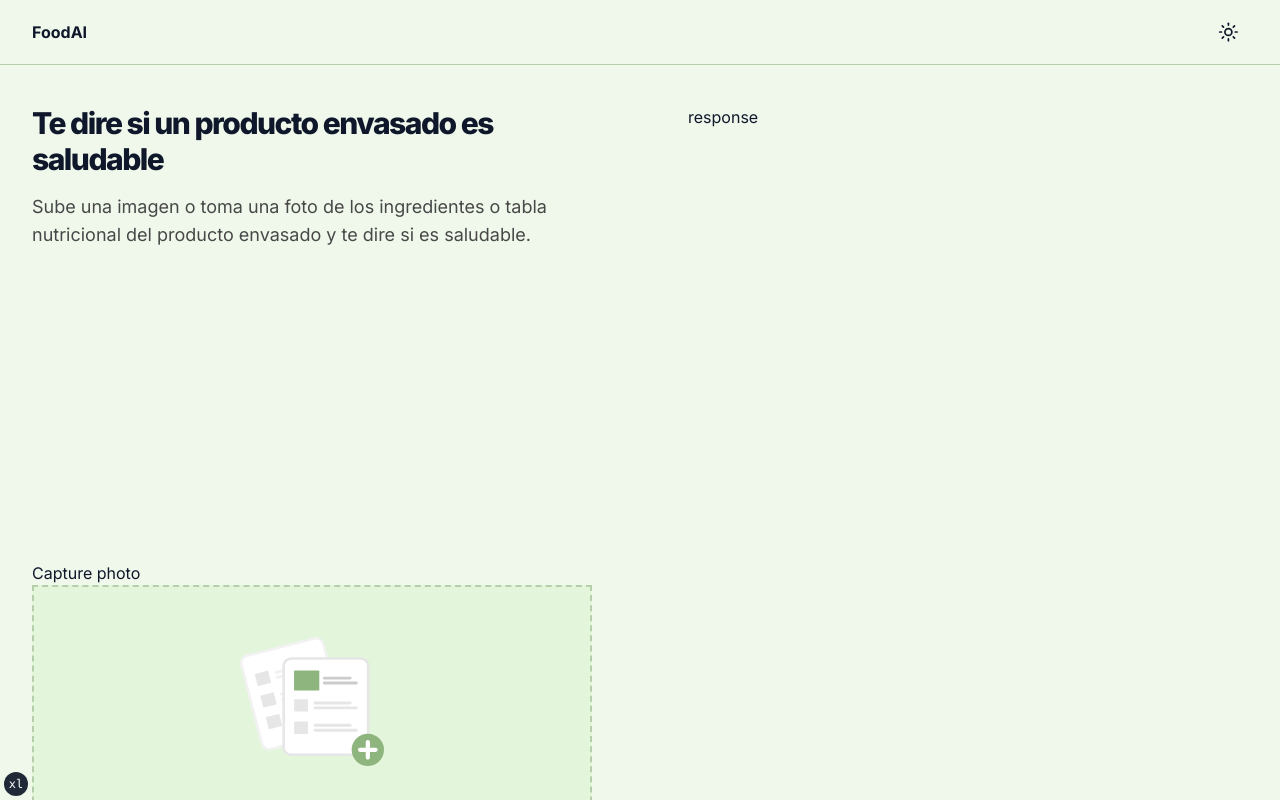
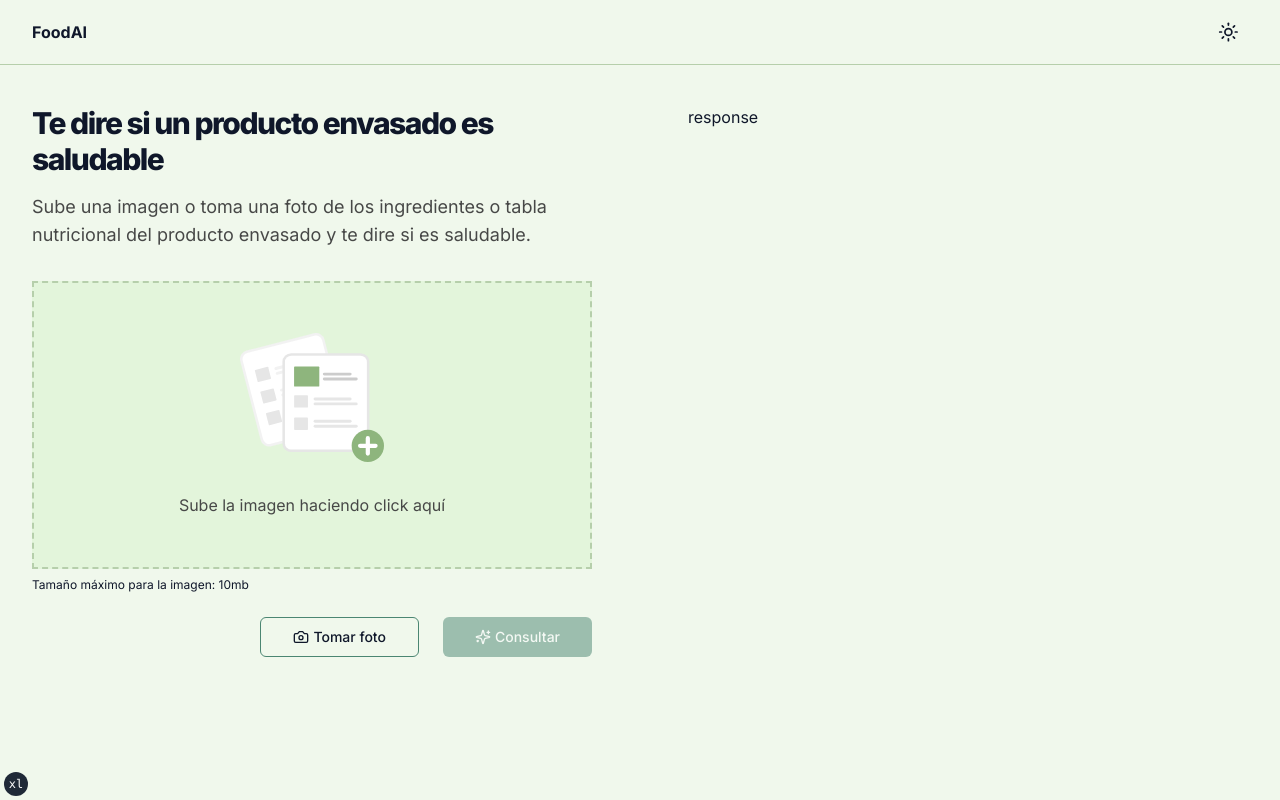
Before and after one commit to Guilleo03/web3, a Next.js app: page / in a window 1280 px wide. Shown: the top 800 px of the page. Built offline with nearby package versions, Linux system fonts and the light colour scheme; no server answers.

Commit message:
add: take photo button

```diff
--- a/app/page.tsx
+++ b/app/page.tsx
@@ -10,7 +10,7 @@ export default function IndexPage() {
       <div className="flex flex-col md:flex-row items-start gap-x-24">
         <div className="flex-1">
           <Presentation />
-          <ButtonWebcam />
+          {/* <ButtonWebcam /> */}
           <DragAndDrop />
           <p className="text-xs mt-2">
             Tamaño máximo para la imagen: {MAX_IMAGE_SIZE}mb
--- a/components/actions.tsx
+++ b/components/actions.tsx
@@ -2,6 +2,7 @@
 
 import { Button } from "./ui/button";
 import { useStore } from "@/utils/store";
+import { Sparkles, Trash, Camera } from "lucide-react";
 
 const Actions = () => {
   const { image, setImage, error } = useStore();
@@ -13,30 +14,41 @@ const Actions = () => {
   const handleDelete = () => setImage(undefined);
 
   return (
-    <div className="flex justify-between gap-6 mt-6">
+    <>
       <div>{error && <p className="text-destructive">{error}</p>}</div>
+      <div className="flex justify-end gap-6 mt-6">
         <div className="flex gap-6">
           {image && (
             <Button
               onClick={handleDelete}
-            className="px-8 text-destructive border-destructive hover:bg-transparent hover:text-destructive"
+              className="px-8 text-destructive border-destructive hover:bg-transparent hover:text-destructive flex items-center gap-x-1"
               variant={"outline"}
-            disabled={image ? false : true}
             >
+              <Trash className="h-4 w-4" />
               Eliminar foto
             </Button>
           )}
+          <Button
+            onClick={handleDelete}
+            className="px-8 flex items-center gap-x-1 border-primary hover:bg-transparent"
+            variant={"outline"}
+          >
+            <Camera className="h-4 w-4" />
+            Tomar foto
+          </Button>
           <form action={requestInfo}>
             <Button
               type="submit"
-            className="px-8 hover:bg-primary hover:opacity-80 transition-all"
+              className="px-8 hover:bg-primary hover:opacity-80 transition-all flex items-center gap-x-1"
               disabled={image ? false : true}
             >
+              <Sparkles className="h-4 w-4" />
               Consultar
             </Button>
           </form>
         </div>
       </div>
+    </>
   );
 };
 
--- a/package.json
+++ b/package.json
@@ -17,7 +17,7 @@
     "@radix-ui/react-slot": "^1.0.2",
     "class-variance-authority": "^0.4.0",
     "clsx": "^1.2.1",
-    "lucide-react": "0.105.0-alpha.4",
+    "lucide-react": "^0.408.0",
     "next": "^14.2.5",
     "next-themes": "^0.2.1",
     "react": "^18.3.1",
```
Also changed, not shown: utils/store.ts (+6 -6 lines), 1 other file (tests, documents, lock files or other folders). Lines whose indentation alone changed are shown as unchanged.
